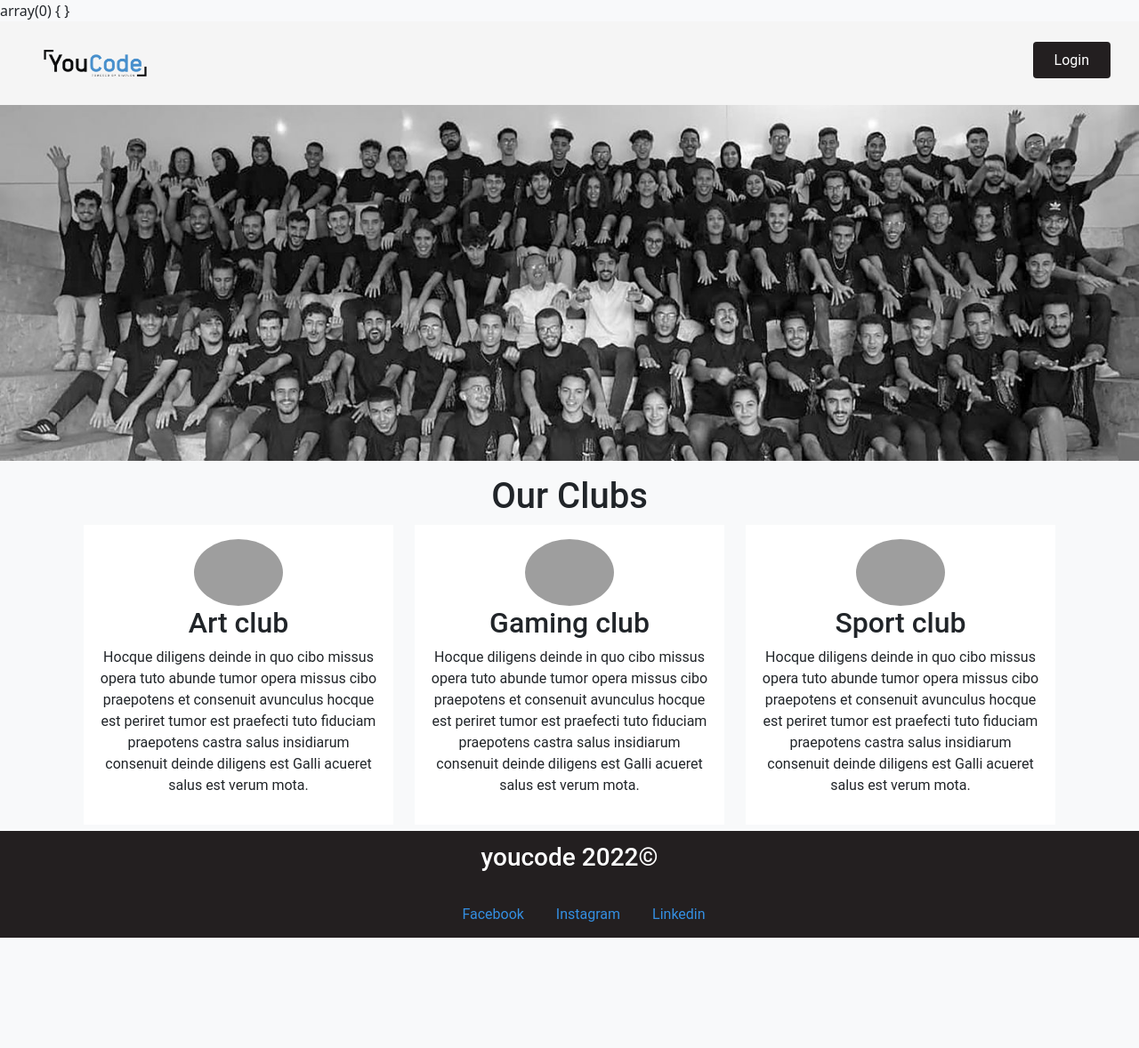
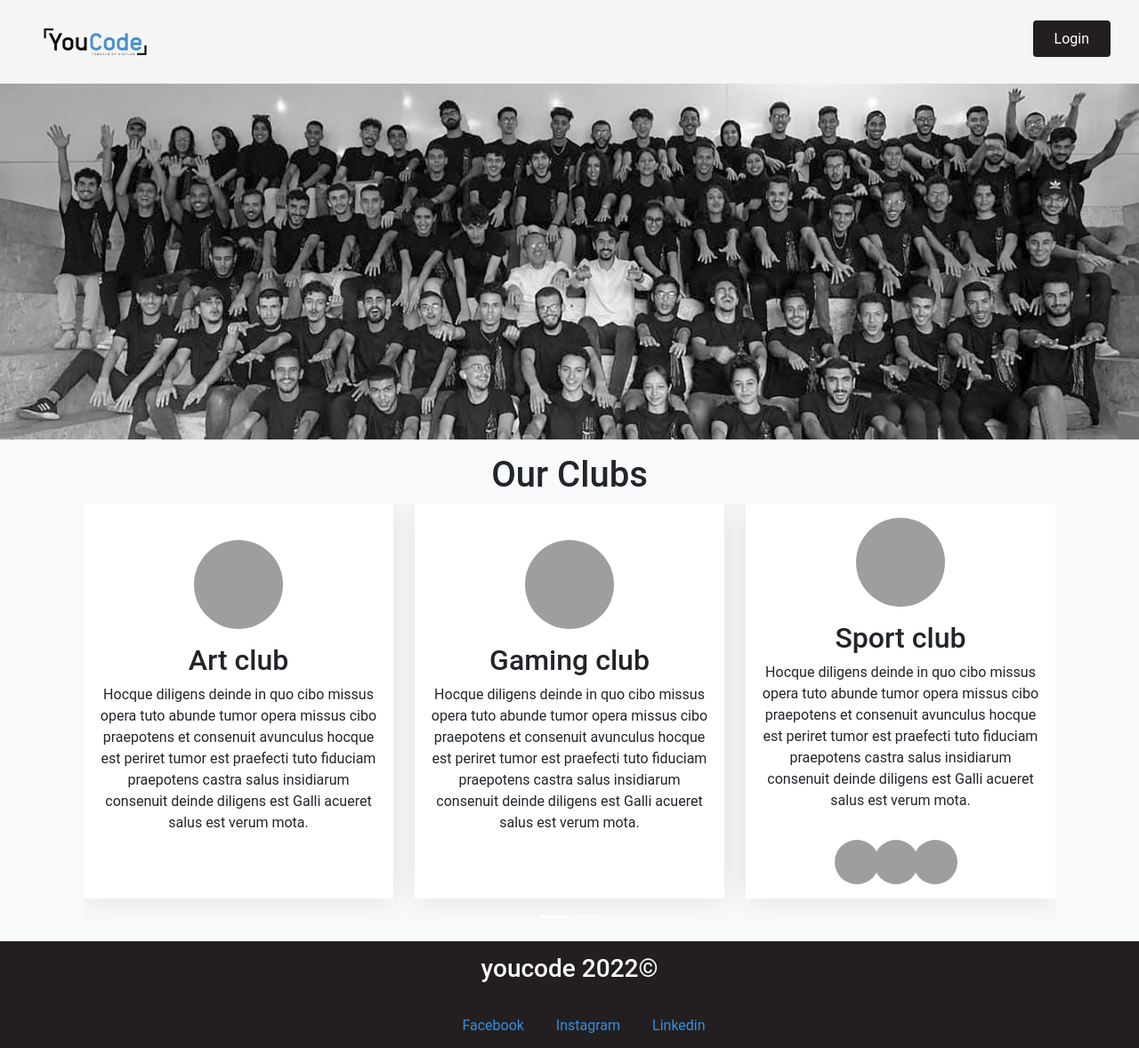
Before and after one commit to devssin/brief4-youcode-clubs, a PHP site: page / in a window 1280 px wide. Shown: the whole page at 89% size. Before the commit the page ends 1054 px from the top, so only its background shows below. Run offline with PHP 8.4, Linux system fonts and the light colour scheme; data comes from the database, SQL or seed files in the repository; both versions use the stored data as it was after the commit; grey boxes are pictures that could not be loaded.

Commit message:
add clubs in home page <3

```diff
--- a/assets/css/style.css
+++ b/assets/css/style.css
@@ -305,7 +305,10 @@ footer {
   margin: auto;
   height: 15vh;
 }
-footer p, footer a, footer h3, footer h1 {
+footer p,
+footer a,
+footer h3,
+footer h1 {
   color: #FFFFFF;
 }
 footer ul {
@@ -358,4 +361,33 @@ a {
 }
 .navbar-youcode-logo img {
   width: 100%;
+}
+
+.single-box {
+  width: 100%;
+  height: 100%;
+  display: flex;
+  justify-content: center;
+  align-items: center;
+  flex-direction: column;
+  gap: 1em;
+  box-shadow: 1px 1px 30px rgba(0, 0, 0, 0.098) !important;
+}
+.single-box img {
+  width: 100px;
+  height: 100px;
+  border-radius: 50%;
+}
+.single-box h2 {
+  font-size: 2rem;
+}
+.single-box p {
+  font-size: 1rem;
+}
+
+.membre-img {
+  width: 50px !important;
+  height: 50px !important;
+  border-radius: 50%;
+  margin-left: -10px;
 }/*# sourceMappingURL=style.css.map */
--- a/assets/css/style.scss
+++ b/assets/css/style.scss
@@ -7,86 +7,87 @@
 @import 'club_admin.dashboard';
 @import 'studentsAdminContainer';
 
-
 /*# sourceMappingURL=style.css.map */
 
-tr{
-  text-align: center  ;
-
+tr {
+  text-align: center;
 }
 
-.navbar-container{
+.navbar-container {
   font-family: $body-font;
   width: 100%;
   background-color: whitesmoke;
-  color:rgb(29, 27, 27);
-  padding:  2em;
+  color: rgb(29, 27, 27);
+  padding: 2em;
   display: flex;
   justify-content: space-between;
 }
 
-.navbar-container span{
+.navbar-container span {
   color: $primary-color;
 }
 
-.nav-login{
+.nav-login {
   display: flex;
   list-style: none;
   gap: 1em;
 }
 
-.nav-login a{
+.nav-login a {
   text-decoration: none;
   background-color: $sub-heading-color;
   padding: 0.7em 1.5em;
   border-radius: 4px;
   color: $text-color-white;
   transition: 0.2s ease-in-out;
-  &:hover,&:focus{
+  &:hover,
+  &:focus {
     opacity: 0.96;
   }
 }
 
-footer{
+footer {
   background-color: $sub-heading-color;
   text-align: center;
   display: grid;
   align-items: center;
   margin: auto;
   height: 15vh;
-    p,a,h3,h1{
+  p,
+  a,
+  h3,
+  h1 {
     color: $text-color-white;
   }
 
-    ul{
+  ul {
     display: inline-block;
     width: 100%;
     margin: auto;
   }
-    li{
+  li {
     margin: 0 1em;
     display: inline-block;
-
   }
-    a{
+  a {
     text-decoration: none;
     color: $primary-color;
   }
 }
 
-a{
+a {
   text-decoration: none;
 }
 
-.apprenat-img-profile{
+.apprenat-img-profile {
   border-radius: 50%;
 }
 
-.header-section-index{
+.header-section-index {
   width: 100%;
   margin: auto;
   height: 50vh;
-  background-image: url("../images/youcode_students_1.jpg");
+  background-image: url('../images/youcode_students_1.jpg');
   background-position: center;
   background-size: cover;
   background-repeat: no-repeat;
@@ -96,21 +97,51 @@ a{
   display: grid;
   justify-content: center;
   align-items: center;
-  *{
+  * {
     font-size: 3rem;
     color: $primary-color;
   }
 
-  h1{
-
+  h1 {
     filter: blur(0.01rem);
   }
 }
 
-.navbar-youcode-logo{
+.navbar-youcode-logo {
   width: 150px;
 
-  img{
+  img {
     width: 100%;
   }
 }
+
+.single-box {
+  width: 100%;
+  height: 100%;
+  display: flex;
+  justify-content: center;
+  align-items: center;
+  flex-direction: column;
+  gap: 1em;
+  box-shadow: 1px 1px 30px rgba(0, 0, 0, 0.098) !important;
+  img {
+    width: 100px;
+    height: 100px;
+    border-radius: 50%;
+  }
+  h2 {
+    font-size: 2rem;
+  }
+  p {
+    font-size: 1rem;
+  }
+}
+
+
+.membre-img{
+  width: 50px !important;
+  height: 50px !important;
+  border-radius: 50%;
+  margin-left: -10px;
+
+}
--- a/index.php
+++ b/index.php
@@ -9,7 +9,6 @@ $statement->execute();
 $clubs = $statement->fetchAll(PDO::FETCH_ASSOC);
 $club_first = array_slice($clubs, 0, 3);
 $club_second = array_slice($clubs, 3, 3);
-var_dump($club_second);
 
 
 
@@ -42,21 +41,38 @@ var_dump($club_second);
                 <div class="rwo">
                     <div class="col-md-12">
                         <div id="carouselExampleIndicators" class="carousel slide" data-bs-ride="true">
-                            <div class="carousel-indicators">
-                                <button type="button" data-bs-target="#carouselExampleIndicators" data-bs-slide-to="0" class="active" aria-current="true" aria-label="Slide 1"></button>
+                            <div class="carousel-indicators mt-5">
+                                <button type="button" data-bs-target="#carouselExampleIndicators" data-bs-slide-to="0" class="active " aria-current="true" aria-label="Slide 1"></button>
                                 <button type="button" data-bs-target="#carouselExampleIndicators" data-bs-slide-to="1" aria-label="Slide 2"></button>
                             </div>
 
                             <div class="carousel-inner">
                                 <div class="carousel-item active">
                                     <div class="row">
-                                        <?php foreach ($club_first as $key => $club) :?>
-                                        <div class="col-md-4">
-                                            <div class="single-box bg-white p-3 text-center" >
-                                                <div class="img-area"><img src="<?php echo $club['logo'] ;?>" alt="" style=" width: 100px; border-radius: 50%;"></div>
+                                        <?php foreach ($club_first as $key => $club) : ?>
+                                            <div class="col-md-4 mb-5">
+                                                <div class="single-box bg-white p-3 text-center ">
+                                                    <div class="img-area"><img src="<?php echo $club['logo']; ?>" alt=""></div>
                                                     <div class="img-text">
-                                                    <h2><?php echo $club['nom'] ; ?></h2>
+                                                        <h2><?php echo $club['nom']; ?></h2>
                                                         <p><?php echo $club['description'] ?></p>
+                                                    </div>
+
+                                                    <div class="membres">
+                                                        <?php
+                                                        $id = $club['id'];
+                                                        $query = "SELECT img FROM apprenant JOIN membre on apprenant.id = membre.id_membre join club on membre.id_club = club.id WHERE club.id = $id";
+                                                        $statement = $pdo->prepare($query);
+                                                        $statement->execute();
+                                                        $membres = $statement->fetchAll(PDO::FETCH_ASSOC);
+                                                        foreach ($membres as $key => $membre) :
+
+                                                        ?>
+                                                            <img src="<?php echo $membre['img'] ?>" alt="" class="membre-img">
+
+
+
+                                                        <?php endforeach; ?>
                                                     </div>
 
                                                 </div>
@@ -68,15 +84,30 @@ var_dump($club_second);
 
                                 <div class="carousel-item">
                                     <div class="row">
-                                        <?php foreach ($club_second as $key => $club) :?>
-                                        <div class="col-md-4">
-                                            <div class="single-box p-3 text-center">
-                                                <div class="img-area"><img src="<?php echo $club['logo'] ;?>" alt="" style=" width: 100px; height: 100px;border-radius: 50%;"></div>
+                                        <?php foreach ($club_second as $key => $club) : ?>
+                                            <div class="col-md-4 mb-5">
+                                                <div class="single-box p-3 text-center bg-white">
+                                                    <div class="img-area"><img src="<?php echo $club['logo']; ?>" alt=""></div>
                                                     <div class="img-text">
-                                                    <h2><?php echo $club['nom'] ;?></h2>
+                                                        <h2><?php echo $club['nom']; ?></h2>
                                                         <p><?php echo $club['description']; ?></p>
                                                     </div>
+                                                    <div class="membres">
+                                                        <?php
+                                                        $id = $club['id'];
+                                                        $query = "SELECT img FROM apprenant JOIN membre on apprenant.id = membre.id_membre join club on membre.id_club = club.id WHERE club.id = $id";
+                                                        $statement = $pdo->prepare($query);
+                                                        $statement->execute();
+                                                        $membres = $statement->fetchAll(PDO::FETCH_ASSOC);
+                                                        foreach ($membres as $key => $membre) :
 
+                                                        ?>
+                                                            <img src="<?php echo $membre['img'] ?>" alt="" class="membre-img">
+
+
+
+                                                        <?php endforeach; ?>
+                                                    </div>
                                                 </div>
                                             </div>
                                         <?php endforeach; ?>
```
Also changed, not shown: youcode_db.sql (+5 -5 lines), 1 other file. Lines whose indentation alone changed are shown as unchanged.
